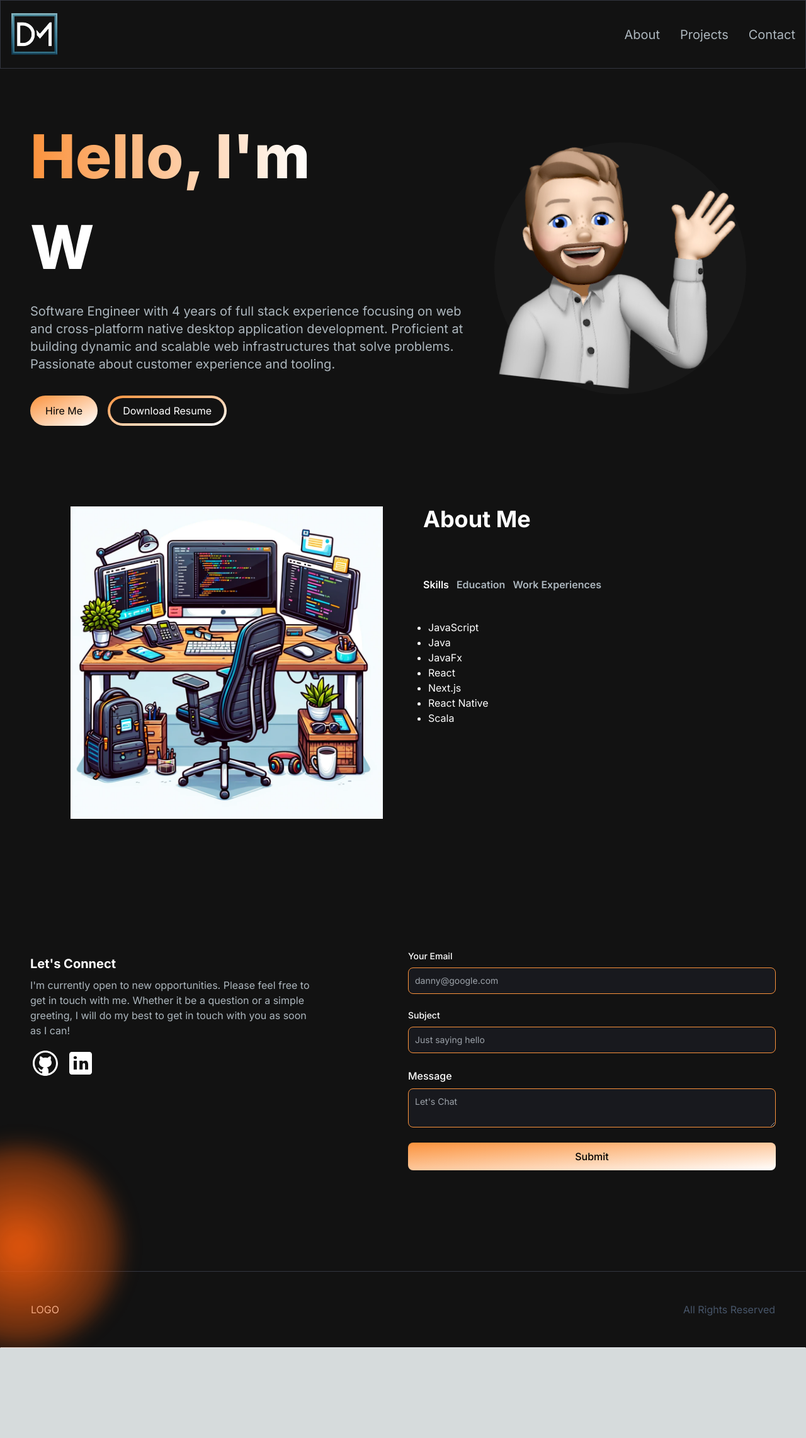
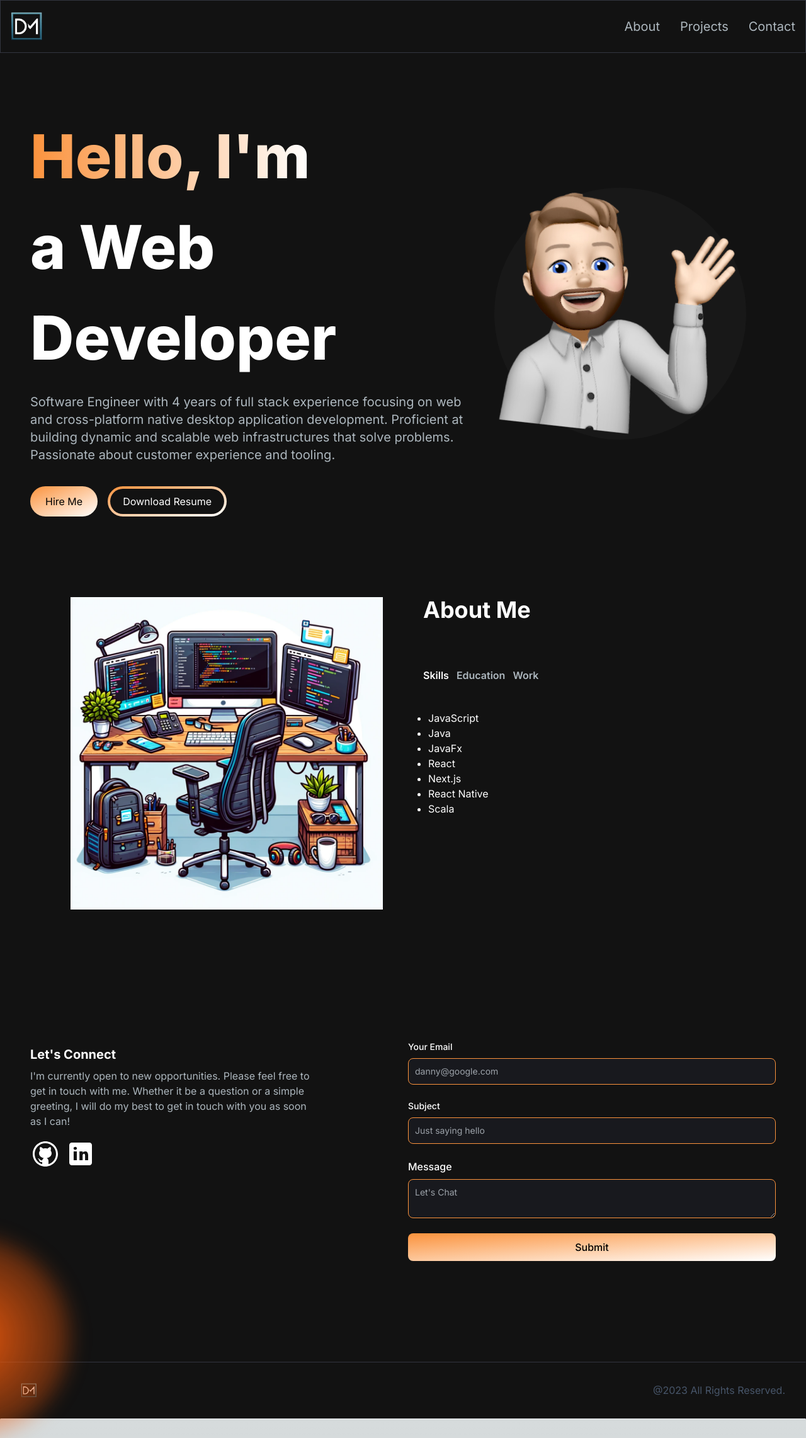
Before and after one commit to danmcgrath10/personal-website, a Next.js app: page / in a window 1280 px wide. Shown: the whole page at 63% size. Before the commit the page ends 2140 px from the top, so only its background shows below. Built offline with nearby package versions, Linux system fonts and the light colour scheme.

Commit message:
working on fixing resend

```diff
--- a/app/api/send/route.js
+++ /dev/null
@@ -1,31 +0,0 @@
-// import { EmailTemplate } from "../../components/EmailTemplate";
-import { NextResponse } from "next/server";
-import { Resend } from "resend";
-
-const resend = new Resend(process.env.RESEND_API_KEY);
-const fromEmail = process.env.FROM_EMAIL;
-
-export async function POST(req, result) {
-  const { body } = await req.json();
-  const { email, subject, message } = body;
-  try {
-    const data = await resend.emails.send({
-      from: fromEmail,
-      to: ["danmcgrath1035@gmail.com", email],
-      subject: subject,
-      react: (
-        <>
-          <h1>{subject}</h1>
-          <p>Thank you for contacting me!</p>
-          <p>New Message Submitted: </p>
-          <p>{message}</p>
-        </>
-      ),
-      // react: EmailTemplate({ firstName: "John" }),
-    });
-
-    return NextResponse.json(data);
-  } catch (error) {
-    return NextResponse.json({ error });
-  }
-}
--- /dev/null
+++ b/app/api/send/route.ts
@@ -0,0 +1,23 @@
+import MessageUsEmail from '../../components/MessageUsEmail';
+import { NextRequest, NextResponse } from 'next/server';
+import { Resend } from 'resend';
+
+const resend = new Resend(process.env.RESEND_API_KEY);
+const fromEmail = process.env.FROM_EMAIL;
+
+export async function POST(req: NextRequest) {
+    const { body } = await req.json();
+    const { email, subject, message } = body;
+  try {
+    const data = await resend.emails.send({
+      from: fromEmail,
+      to: [email],
+      subject: subject,
+      react: MessageUsEmail({name: email, email: email, message: message}),
+    });
+
+    return NextResponse.json(data);
+  } catch (error) {
+    return NextResponse.json({ error });
+  }
+}
--- a/app/components/AboutSection.jsx
+++ b/app/components/AboutSection.jsx
@@ -29,8 +29,8 @@ const TAB_DATA = [
       ),
     },
     {
-      title: "Work Experiences",
-      id: "work-experiences",
+      title: "Work",
+      id: "work",
       content: (
         <ul className="list-disc pl-2">
           <li>DeVil-Tech</li>
@@ -82,11 +82,11 @@ const AboutSection = () => {
                         Education{" "}
                     </TabButton>
                     <TabButton
-                        selectTab={() => handleTabChange("work-experiences")}
-                        active={tab === "work-experiences"}
+                        selectTab={() => handleTabChange("work")}
+                        active={tab === "work"}
                     >
                         {" "}
-                        Work Experiences{" "}
+                        Work{" "}
                     </TabButton>
                 </div>
                 <div className="mt-8">
--- a/app/components/EmailSection.jsx
+++ b/app/components/EmailSection.jsx
@@ -20,24 +20,26 @@ const EmailSection = () => {
         const endpoint = "/api/send";
 
         const options = {
-            method: 'POST',
+            method: "POST",
             headers: {
-                'Content-Type': 'application/json',
+                "Content-Type": "application/json",
             },
             body: JSONdata
         }
 
-        const response = await fetch(endpoint, options);
-        const resData = await response.json();
-        console.log(resData);
-        if(response.status === 'success') {
-            console.log("message sent");
+        await fetch(endpoint, options)
+        .then((res) => {
+            console.log(res);
+            console.log("Message Sent");
             setEmailSubmitted(true);
-        }
+        })
+        .catch((err) => {
+            console.log(err);
+        });
     }
   return (
-    <section className="grid md:grid-cols-2 my-12 md:my-12 py-24 gap-4 relative">
-        <div className="bg-[radial-gradient(ellipse_at_center,_var(--tw-gradient-stops))] from-orange-600 to-transparent rounded-full h-80 w-80 z-0 blur-lg absolute top-3/4 -left-4 transform -translate-x-1/2 -translate-1/2"></div>
+    <section id='contact' className="grid md:grid-cols-2 my-12 md:my-12 py-24 gap-4 relative">
+        <div className="bg-[radial-gradient(ellipse_at_center,_var(--tw-gradient-stops))] from-orange-600 to-transparent rounded-full h-80 w-80 z-0 blur-lg absolute top-1/3 sm:top-3/4 -left-4 transform -translate-x-3/4 -translate-1/2"></div>
         <div className='z-10'>
             <h5 className="text-xl font-bold text-white my-2">
                 Let's Connect
@@ -48,15 +50,15 @@ const EmailSection = () => {
                 I will do my best to get in touch with you as soon as I can!
             </p>
             <div className="socials flex flex-row gap-2">
-                <Link href="">
+                <Link href="https://github.com/danmcgrath10">
                     <Image src={GithubIcon} alt='Github Icon'/>
                 </Link>
-                <Link href="">
+                <Link href="https://www.linkedin.com/in/mcgrath-daniel-e/">
                     <Image src={LinkedInIcon} alt='LinkedIn Icon'/>
                 </Link>
             </div>
         </div>
-        <div>
+        <div className='z-10'>
             <form className='flex flex-col' onSubmit={handleSubmit}>
                 <div className='mb-6'>
                     <label htmlFor="email" type="email" className='text-white block mb-2 text-sm font-medium'>Your Email</label>
--- a/app/components/Footer.jsx
+++ b/app/components/Footer.jsx
@@ -1,14 +1,20 @@
 import React from 'react'
+import Logo from "../../public/images/website-logo.svg";
+import Image from "next/image";
 
 const Footer = () => {
   return (
     <footer className='footer border border-t-[#33353F] border-l-transparent border-r-transparent text-white'>
-        <div className='container p-12 flex justify-between'>
+        <div className='container p-8 flex justify-between'>
             <span>
-                LOGO
+              <Image
+                src={Logo}
+                height={25}
+                width={25}
+              />
             </span>
             <p className='text-slate-600'>
-                All Rights Reserved
+                @2023 All Rights Reserved.
             </p>
         </div>
     </footer>
--- a/app/components/HeroSection.jsx
+++ b/app/components/HeroSection.jsx
@@ -2,6 +2,7 @@
 import React from 'react'
 import Image from "next/image";
 import { TypeAnimation } from 'react-type-animation';
+import Link from 'next/link';
 
 const HeroSection = () => {
   return (
@@ -15,13 +16,13 @@ const HeroSection = () => {
                     sequence={[
                         // Same substring at the start will only be typed out once, initially
                         'Danny',
-                        2000, // wait 1s before replacing "Mice" with "Hamsters"
-                        'Web Developer',
-                        2000,
-                        'Lifelong Learner',
-                        2000,
+                        3000, // wait 1s before replacing "Mice" with "Hamsters"
+                        'a Web Developer',
+                        3000,
+                        'an Avid Learner',
+                        3000,
                         'Human',
-                        2000
+                        3000
                     ]}
                     wrapper="span"
                     speed={50}
@@ -32,7 +33,11 @@ const HeroSection = () => {
             Software Engineer with 4 years of full stack experience focusing on web and cross-platform native desktop application development. Proficient at building dynamic and scalable web infrastructures that solve problems. Passionate about customer experience and tooling.
             </p>
             <div>
+                <Link
+                    href={"#contact"}
+                >
                 <button className="px-6 py-3 w-full sm:w-fit rounded-full mr-4 bg-gradient-to-br from-orange-400 bg-white hover:bg-slate-200 text-black">Hire Me</button>
+                </Link>
                 <a href="/images/Daniel_McGrath_Resume.pdf" download="Daniel_McGrath_Resume.pdf">
                     <button className="px-1 py-1 w-full sm:w-fit rounded-full bg-gradient-to-br from-orange-400 to-white hover:bg-slate-800 text-white mt-3">
                         <span className="block bg-[#121212] hover:bg-slate-600 rounded-full px-5 py-2">
--- /dev/null
+++ b/app/components/MessageUsEmail.tsx
@@ -0,0 +1,53 @@
+import {
+    Body,
+    Container,
+    Head,
+    Heading,
+    Hr,
+    Html,
+    Preview,
+    Tailwind,
+    Text,
+  } from '@react-email/components';
+  import * as React from 'react';
+
+  type MessageUsEmailProps = {
+    name: string;
+    email: string;
+    message: string;
+  };
+
+  const MessageUsEmail = ({ name, email, message }: MessageUsEmailProps) => {
+    const previewText = `🚀${name} sent you a message.`;
+
+    return (
+      <Html>
+        <Head />
+        <Preview>{previewText}</Preview>
+        <Tailwind>
+          <Body className='bg-white my-auto mx-auto font-sans'>
+            <Container className='my-[20px] mx-auto p-[20px] max-w-4xl'>
+              <Heading className='text-black text-[20px] font-normal text-left'>
+                <strong>Hello {name},</strong>
+              </Heading>
+              <Text className='text-black text-[14px] leading-[24px]'>
+                {message}
+              </Text>
+
+              <Hr className='my-[16px] mx-0 w-full' />
+              <Text className='text-[#666666] text-[12px]'>
+               In a world where every email matters, Resend empowers you to send emails that captivate, engage, and convert. It's more than just an email platform; it's a catalyst for modernizing your email communication.
+  Don't settle for outdated email practices. Embrace the future of email communication with Resend and watch your messages soar to new heights.
+              </Text>
+              <Text className='text-[#666666] text-[12px]'>
+                This email is delivered to you through the Resend SDK
+                integrations.✨
+              </Text>
+            </Container>
+          </Body>
+        </Tailwind>
+      </Html>
+    );
+  };
+
+  export default MessageUsEmail;
--- a/app/components/Navbar.jsx
+++ b/app/components/Navbar.jsx
@@ -5,6 +5,7 @@ import NavLink from "./NavLink";
 import { Bars3Icon, XMarkIcon } from "@heroicons/react/24/solid";
 import MenuOverlay from "./MenuOverlay";
 import Image from "next/image";
+import Logo from "../../public/images/website-logo.svg";
 
 const navLinks = [
   {
@@ -32,9 +33,9 @@ const Navbar = () => {
           className="text-2xl md:text-5xl text-white font-semibold"
         >
           <Image
-            src={"/images/website-logo.svg"}
-            height={75}
-            width={75}
+            src={Logo}
+            height={50}
+            width={50}
           />
         </Link>
         <div className="mobile-menu block md:hidden">
--- a/app/page.js
+++ b/app/page.js
@@ -9,7 +9,7 @@ export default function Home() {
   return (
     <main className="flex min-h-screen flex-col bg-[#121212]">
       <Navbar />
-      <div class="container mt-24 mx-auto px-12 py-4">
+      <div className="container mt-24 mx-auto px-12 py-4">
         <HeroSection />
         <AboutSection />
         <EmailSection />
--- a/jsconfig.json
+++ b/jsconfig.json
@@ -1,5 +1,6 @@
 {
   "compilerOptions": {
+    "jsx": "react",
     "paths": {
       "@/*": ["./*"]
     }
--- a/package.json
+++ b/package.json
@@ -10,6 +10,7 @@
   },
   "dependencies": {
     "@heroicons/react": "^2.0.18",
+    "@react-email/components": "0.0.12",
     "chroma-js": "^2.4.2",
     "framer-motion": "^10.16.9",
     "next": "14.0.3",
```
Also changed, not shown: 1 other file (tests, documents, lock files or other folders).
